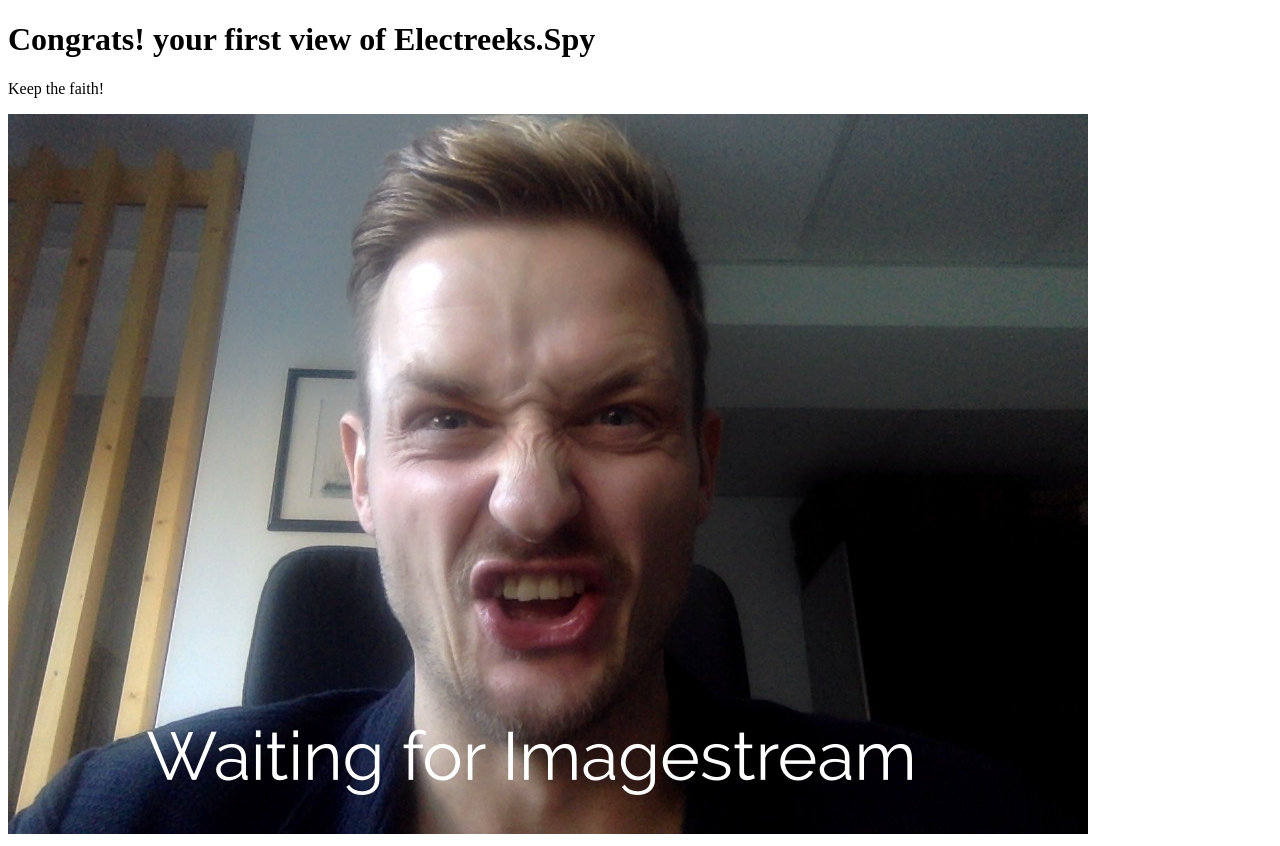
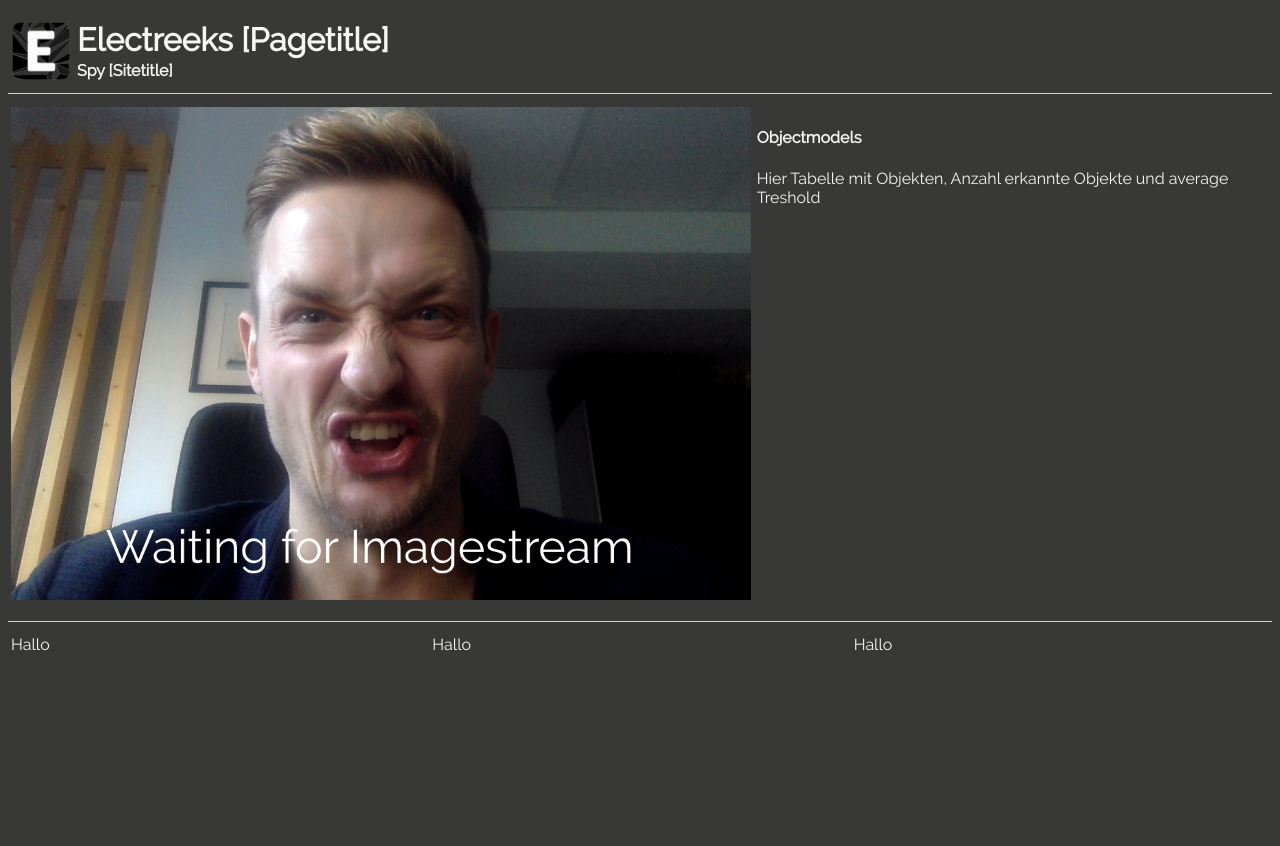
Before and after one commit to electreeks/spyagent, a Django app: page /electreeksspy/ in a window 1280 px wide. After the commit the page ends 651 px from the top, so only its background shows below. Run offline with Django 3.2, Linux system fonts and the light colour scheme.

Commit message:
Added Webfrontend Files

```diff
--- /dev/null
+++ b/ElectreeksTool/electreeksspy/static/electreeksspy/css/mobile.css
@@ -0,0 +1,89 @@
+/* -------------------- */
+/* ------ Basics ------ */
+/* -------------------- */
+
+@font-face {
+    font-family: "Raleway";
+    src: url("../fnt/Raleway-Regular.ttf") format("truetype");
+}
+@font-face {
+    font-family: "Roboto";
+    src: url("../fnt/Roboto-Regular.ttf") format("truetype");
+}
+
+html {
+    font-family: Raleway;
+    color: whitesmoke;
+    background-color: #383936;
+}
+
+.flex-container {
+    display: flex;
+    flex-wrap: wrap;
+    background-color: inherit;
+
+}
+.flex-container > div {
+        background-color:inherit;
+        margin: 3px;
+        padding-top: 5px;
+        font-size: auto;
+}
+
+/* Header */
+
+#header {
+    padding-top: 5px;
+    padding-bottom: 5px;
+    border-bottom: 1px solid lightgray;
+}
+
+/* Footer */
+
+#footer {
+    padding-top: 5px;
+    position: absolute;
+    bottom: 0;
+    width: 100%;
+    height: 50px;            /* 1) Footer height */
+    background-color: inherit;
+    border-top: 1px solid lightgray;
+}
+
+/* Content */
+
+#page-container {
+    position: relative;
+    min-height: 50vh;
+}
+
+#content-wrap {
+    padding-top: 5px;       /* 2) */
+    padding-bottom: 70px;   /* 1) Footer height + 2) padding-top offset */
+}
+
+
+
+/* ----------------------- */
+/* Styles for single pages */
+/* ----------------------- */
+
+/* Home - Stream + Objectmodels */
+
+#main-leftcontainer-stream {
+    width: 100%;
+}
+#main-rightcontainer-objectmodels {
+    width: 100%;
+}
+
+#header-title {
+    margin-block-start: 0em;
+    font-size: 2em;
+    margin-block-end: 0.1em;
+}
+#header-subtitle {
+    margin-block-start: 0em;
+    font-size: 1em;
+    margin-block-end: 0.1em;
+}
--- /dev/null
+++ b/ElectreeksTool/electreeksspy/static/electreeksspy/css/style.css
@@ -0,0 +1,93 @@
+/* -------------------- */
+/* ------ Basics ------ */
+/* -------------------- */
+
+@font-face {
+    font-family: "Raleway";
+    src: url("../fnt/Raleway-Regular.ttf") format("truetype");
+}
+@font-face {
+    font-family: "Roboto";
+    src: url("../fnt/Roboto-Regular.ttf") format("truetype");
+}
+
+html {
+    font-family: "Raleway", Arial;
+    color: whitesmoke;
+    background-color: #383936;
+}
+
+.flex-container {
+    display: flex;
+    flex-wrap: nowrap;
+    background-color: inherit;
+
+}
+.flex-container > div {
+        background-color:inherit;
+        margin: 3px;
+        padding-top: 5px;
+        font-size: auto;
+}
+
+/* Header */
+
+#header {
+    padding-top: 5px;
+    padding-bottom: 5px;
+    border-bottom: 1px solid lightgray;
+}
+
+/* Footer */
+
+#footer {
+    padding-top: 5px;
+    position: absolute;
+    bottom: 0;
+    width: 100%;
+    height: 50px;            /* 1) Footer height */
+    background-color: inherit;
+    border-top: 1px solid lightgray;
+}
+
+.footer-column {
+    width: 33%;
+}
+
+/* Content */
+
+#page-container {
+    position: relative;
+    min-height: 50vh;
+}
+
+#content-wrap {
+    padding-top: 5px;       /* 2) */
+    padding-bottom: 70px;   /* 1) Footer height + 2) padding-top offset */
+}
+
+
+
+/* ----------------------- */
+/* Styles for single pages */
+/* ----------------------- */
+
+/* Home - Stream + Objectmodels */
+
+#main-leftcontainer-stream {
+    width: 65%;
+}
+#main-rightcontainer-objectmodels {
+    width: 45%;
+}
+
+#header-title {
+    margin-block-start: 0em;
+    font-size: 2em;
+    margin-block-end: 0.1em;
+}
+#header-subtitle {
+    margin-block-start: 0em;
+    font-size: 1em;
+    margin-block-end: 0.1em;
+}
--- a/ElectreeksTool/electreeksspy/templates/electreeksspy/index.html
+++ b/ElectreeksTool/electreeksspy/templates/electreeksspy/index.html
@@ -1,13 +1,53 @@
 <!DOCTYPE html>
-<html lang="en" dir="ltr">
-  <head>
-    <meta charset="utf-8">
-    <title>First View!</title>
-  </head>
-  <body>
-    <h1>Congrats! your first view of Electreeks.Spy</h1>
-    <p>Keep the faith!</p>
-    {% load static %}
-    <img src="{% static 'electreeksspy/img/dummybild.jpg' %}" alt="There is a dummy on this pic">
-  </body>
+<html land="en">
+    <head>
+        <title>[Sitetitle] | [Pagetitle]</title>
+        {% load static %}
+        <meta charset="utf-8"/>
+        <link rel="stylesheet" media="screen and (min-width: 1025px)" href="{% static 'electreeksspy/css/style.css' %}">
+        <link rel="stylesheet" media="screen and (max-width: 1024px)" href="{% static 'electreeksspy/css/mobile.css' %}">
+    </head>
+    <body>
+        <header id="header">
+            <nav class="navbar">
+                <div class="flex-container">
+                    <div class="header-left-wrap">
+                        <a class="navbar-brand" href="#">
+                            <img src="{% static 'electreeksspy/img/Logo_300×300_Electreeks_rework.png' %}" width="60" height="60" alt="Electreeks_logo" loading="lazy">
+                        </a>
+                    </div>
+                    <div class="header-left-wrap">
+                        <h1 id="header-title">Electreeks [Pagetitle]</h1>
+                        <h2 id="header-subtitle">Spy [Sitetitle]</h2>
+                    </div>
+                </div>
+            </nav>
+        </header>
+        <div id="page-container">
+            <div id="content-wrap">
+                <div class="flex-container">
+                    <div id="main-leftcontainer-stream">
+                        <img id="InStream" src="{% static 'electreeksspy/img/dummybild.jpg' %}" width="100%"/>
+                    </div>
+                    <div id="main-rightcontainer-objectmodels">
+                        <h4>Objectmodels</h4>
+                        <p>Hier Tabelle mit Objekten, Anzahl erkannte Objekte und average Treshold</p>
+                    </div>
+                </div>
+            </div>
+            <footer id="footer" class="flex-container">
+                    <div class="footer-column">
+                        Hallo
+                    </div>
+                    <div class="footer-column">
+                        Hallo
+                    </div>
+                    <div class="footer-column">
+                        Hallo
+                    </div>
+
+            </footer>
+        </div>
+
+    </body>
 </html>
```
Also changed, not shown: ElectreeksTool/electreeksspy/static/electreeksspy/fnt/Raleway-Regular.ttf (added), ElectreeksTool/electreeksspy/static/electreeksspy/fnt/Roboto-Regular.ttf (added), ElectreeksTool/electreeksspy/static/electreeksspy/img/Logo_300×300_Electreeks_rework.png (added).
